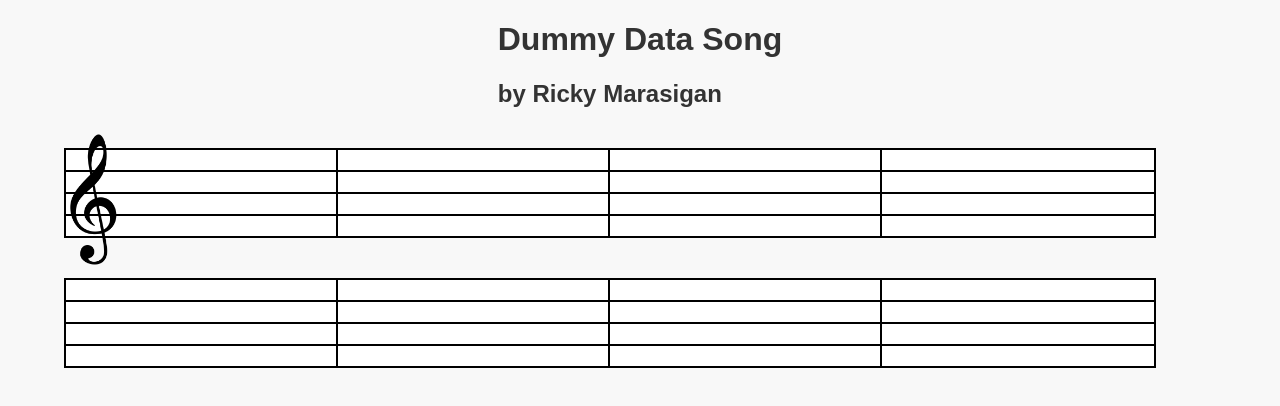
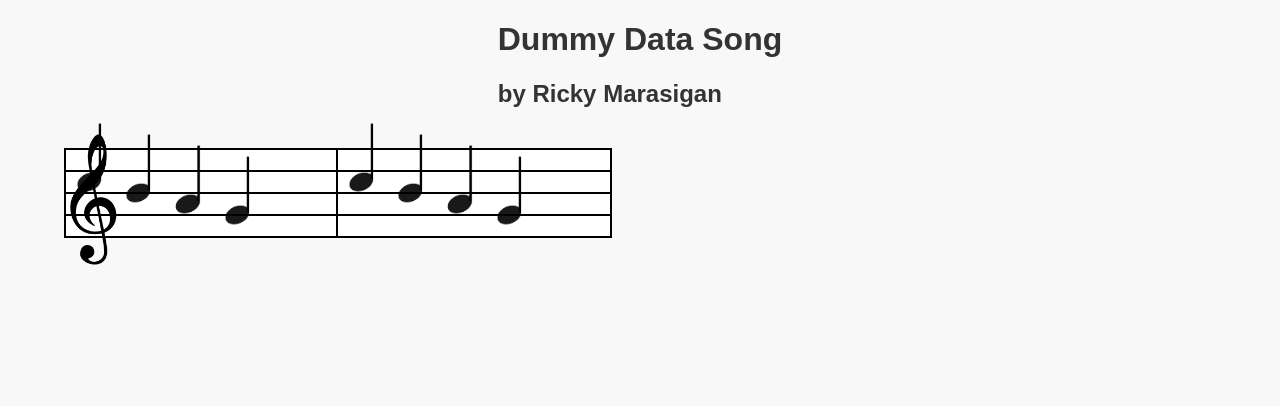
Before and after one commit to rickysoliman/piano-teacher, an Angular app: page / in a window 1280 px wide. Shown: the top 406 px of the page. Built offline with nearby package versions, Linux system fonts and the light colour scheme.

Commit message:
some quarter note placement

```diff
--- a/src/app/app.component.ts
+++ b/src/app/app.component.ts
@@ -1,7 +1,7 @@
 import { Component, Input } from '@angular/core';
 import { Note, Measure, Song } from './types';
 
-const numOfMeasures = 8;
+const numOfMeasures = 2;
 
 const trebleClef = true;
 
@@ -17,10 +17,31 @@ const song = {
 
 for (let i = 0; i < numOfMeasures; i++) {
   const measure = {
-    notes: [],
     timeSignature: 4,
     trebleClef,
     measureNumber: i + 1,
+    notes: [
+      {
+        duration: 1,
+        name: 'C',
+        octave: 5,
+      },
+      {
+        duration: 1,
+        name: 'B',
+        octave: 4,
+      },
+      {
+        duration: 1,
+        name: 'A',
+        octave: 4,
+      },
+      {
+        duration: 1,
+        name: 'G',
+        octave: 4,
+      },
+    ] as Note[],
   };
   song.measures[i] = measure;
 }
--- a/src/app/components/measure/measure.component.html
+++ b/src/app/components/measure/measure.component.html
@@ -4,15 +4,18 @@
       <ng-container *ngTemplateOutlet="measureData.trebleClef ? treble : bass"></ng-container>
     </div>
   </ng-container>
-  <div class="line"></div>
-  <div class="space"></div>
-  <div class="line"></div>
-  <div class="space"></div>
-  <div class="line"></div>
-  <div class="space"></div>
-  <div class="line"></div>
-  <div class="space"></div>
-  <div class="line"></div>
+  <div class="note-container">
+    <img *ngFor="let note of measureData.notes" class="quarter-note" [style.top]="getNotePosition(note)" src="../../../assets/quarter-note.png">
+  </div>
+  <div [id]="measureData.trebleClef ? 'F5' : 'A3'" class="line"></div>
+  <div [id]="measureData.trebleClef ? 'E5' : 'G3'" class="space"></div>
+  <div [id]="measureData.trebleClef ? 'D5' : 'F3'" class="line"></div>
+  <div [id]="measureData.trebleClef ? 'C5' : 'E3'" class="space"></div>
+  <div [id]="measureData.trebleClef ? 'B4' : 'D3'" class="line"></div>
+  <div [id]="measureData.trebleClef ? 'A4' : 'C3'" class="space"></div>
+  <div [id]="measureData.trebleClef ? 'G4' : 'B2'" class="line"></div>
+  <div [id]="measureData.trebleClef ? 'F4' : 'A2'" class="space"></div>
+  <div [id]="measureData.trebleClef ? 'E4' : 'G2'" class="line"></div>
 </div>
 
 <ng-template #treble>
--- a/src/app/components/measure/measure.component.scss
+++ b/src/app/components/measure/measure.component.scss
@@ -59,3 +59,18 @@
   cursor: pointer;
   background-color: rgba(80, 254, 80, 0.59);
 }
+
+.note-container {
+  position: absolute;
+  top: 0;
+  left: 0;
+  width: 100%;
+  height: 100%;
+  pointer-events: none;
+}
+
+.quarter-note {
+  position: relative;
+  width: auto;
+  height: 82px;
+}
--- a/src/app/components/measure/measure.component.ts
+++ b/src/app/components/measure/measure.component.ts
@@ -1,5 +1,5 @@
 import { Component, Input } from '@angular/core';
-import { Measure } from 'src/app/types';
+import { Measure, Note } from 'src/app/types';
 
 @Component({
   selector: 'app-measure',
@@ -8,4 +8,31 @@ import { Measure } from 'src/app/types';
 })
 export class MeasureComponent {
   @Input() measureData!: Measure;
+
+  ngOnInit() {
+    console.log({ measureData: this.measureData });
+  }
+
+  getNotePosition(note: Note): string {
+    const nameAndOctave = note.name + note.octave;
+    console.log({ nameAndOctave });
+    const linePositionMap: Partial<Record<Note['name'], string>> = {
+      'E4': '24px',
+      'G4': '3px',
+      'B4': '-19px',
+      'D5': '80px',
+      'F5': '100px',
+    };
+
+    const spacePositionMap: Partial<Record<Note['name'], string>> = {
+      'F4': '14px',
+      'A4': '-8px',
+      'C5': '-30px',
+      'E5': '70px',
+    };
+
+    const position = linePositionMap[nameAndOctave] || spacePositionMap[nameAndOctave];
+
+    return position || '0';
+  }
 }
--- a/src/app/types.ts
+++ b/src/app/types.ts
@@ -1,6 +1,7 @@
 export type Note = {
   duration: 4 | 2 | 1; // whole note, half note, quarter note
-  name: 'A' | 'B' | 'C' | 'D' | 'E' | 'F' | 'G';
+  name: string; // must be capital A - G
+  octave: number;
 };
 
 export type Measure = {
```
Also changed, not shown: src/assets/quarter-note.png (added).
